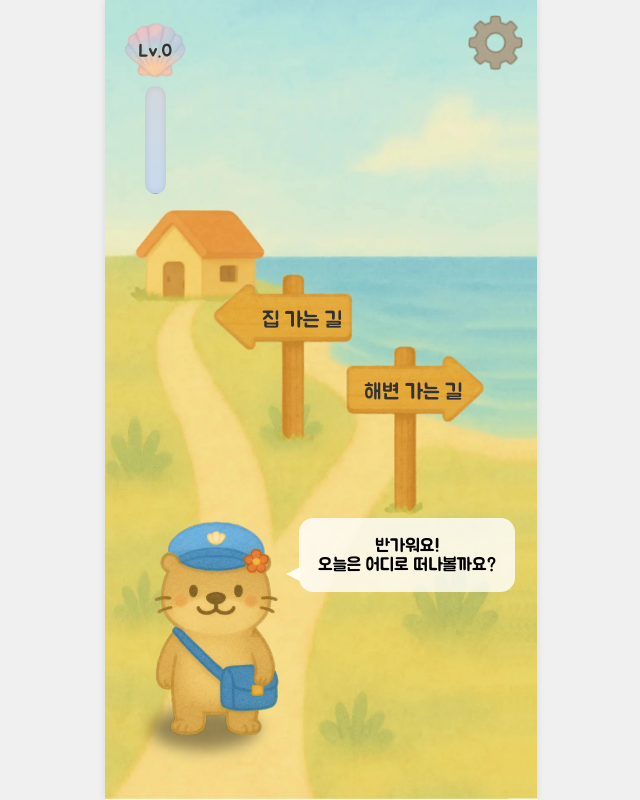
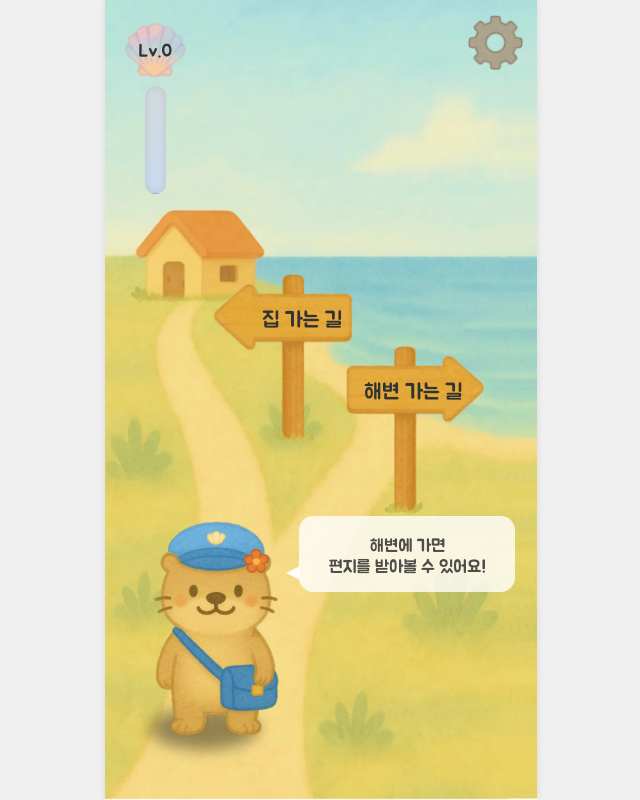
Before and after one commit to techforimpact-archive/TFI_CAMPUS_HANYANG_25Spring_SalingtheMind, a React (Vite) app: page / in a window 1280 px wide. Shown: the whole page, without its empty margins (319-959 px from the left). Built offline with nearby package versions, Linux system fonts and the light colour scheme; no server answers; sample sign-in values are in the browser's storage.

Commit message:
feat: main tutorials

```diff
--- a/src/pages/beach/Main.tsx
+++ b/src/pages/beach/Main.tsx
@@ -13,6 +13,13 @@ export default function MainPage() {
   const { items, isLoading: isItemsLoading, fetchItems } = useItemStore();
 
   const [otterClicked, setOtterClicked] = useState(false);
+  const otterTexts = [
+    '반가워요!\n오늘은 어디로 떠나볼까요?',
+    '편지를 쓰고 싶다면\n집으로 가보세요!',
+    '해변에 가면\n편지를 받아볼 수 있어요!',
+    '조개를 클릭하면\n아이템들을 확인할 수 있어요!',
+  ];
+  const [otterIndex, setOtterIndex] = useState(() => Math.floor(Math.random() * otterTexts.length));
 
   useEffect(() => {
     if (level === 0 && !isPointLoading)
@@ -25,6 +32,11 @@ export default function MainPage() {
         showToast(error.message || '아이템 정보를 불러오는데 실패했습니다.');
       });
     }
+
+    const interval = setInterval(() => {
+      setOtterIndex(i => (i + 1) % otterTexts.length);
+    }, 5000);
+    return () => clearInterval(interval);
   }, []);
 
   const usedItems = items.filter(item => item.used);
@@ -114,10 +126,13 @@ export default function MainPage() {
         onClick={() => {
           setOtterClicked(true);
           setTimeout(() => setOtterClicked(false), 2000);
+          setOtterIndex(prev => (prev + 1) % otterTexts.length);
         }}
       >
         <div className={`${styles.speechBubble} ${otterClicked ? styles.bubbleAnimation : ''}`}>
-          <p>반가워요!{'\n'}오늘은 어디로 떠나볼까요?</p>
+          <p className={styles.speechText} key={otterIndex}>
+            {otterTexts[otterIndex] || '안녕하세요!'}
+          </p>
         </div>
         <img src="/image/main/otter.webp" className={styles.otterImage} alt="otter" />
         <div className={styles.otterShadow} />
--- a/src/pages/beach/main.module.css
+++ b/src/pages/beach/main.module.css
@@ -165,6 +165,25 @@
     transform: translateY(0);
   }
 }
+.speechText {
+  font-size: 2.4rem;
+  color: var(--text-primary-color);
+  line-height: 1.2;
+  opacity: 0;
+  transform: translateY(2rem);
+  animation: fadeUp 0.8s ease-out forwards;
+}
+
+@keyframes fadeUp {
+  from {
+    opacity: 0;
+    transform: translateY(2rem);
+  }
+  to {
+    opacity: 1;
+    transform: translateY(0);
+  }
+}
 
 .itemImage {
   pointer-events: none;
```
